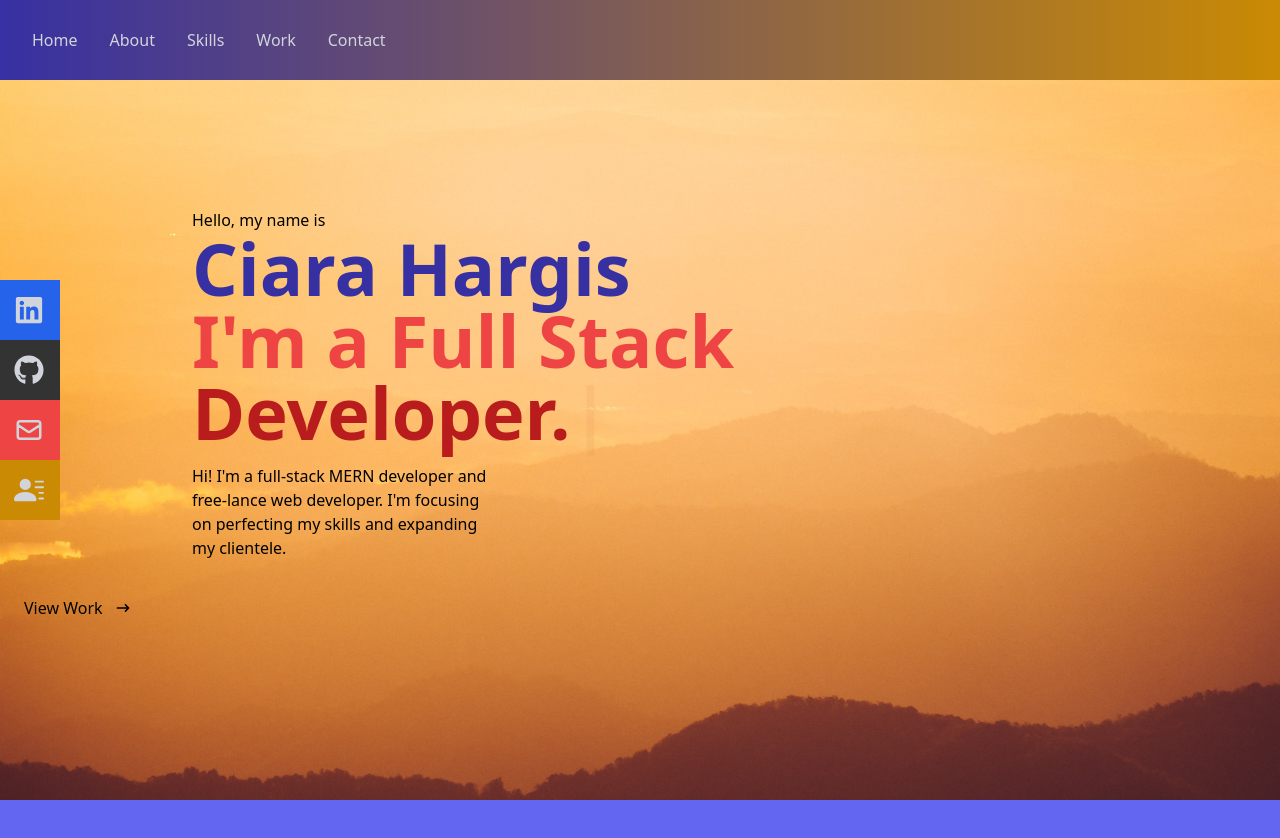
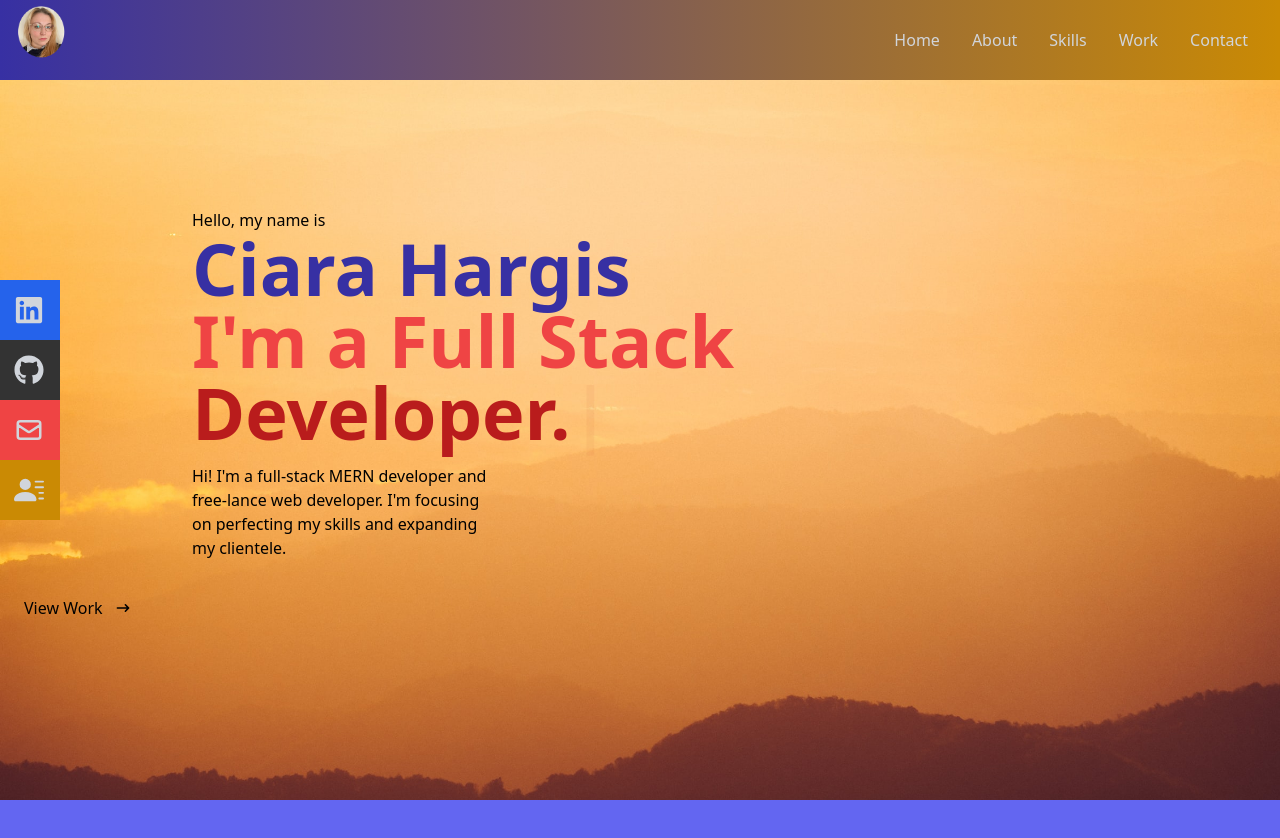
Before and after one commit to NumiBlue/reactportfolio, a React (Create React App) app in the folder my-app/: page / in a window 1280 px wide. Shown: the top 838 px of the page. Built offline with nearby package versions, Linux system fonts and the light colour scheme; a web font is replaced by a local one.

Commit message:
adds image

```diff
--- a/my-app/src/components/Navbar.jsx
+++ b/my-app/src/components/Navbar.jsx
@@ -9,8 +9,7 @@ import {
 } from 'react-icons/fa';
 import { HiOutlineMail } from 'react-icons/hi';
 import { BsFillPersonLinesFill } from 'react-icons/bs';
-// import Logo from '../assets/wes-hicks-G2W_8eagxNQ-unsplash-2.jpg';
-
+import Image from '../assets/myImage.png';
 import { Link } from 'react-scroll';
 
 const Navbar = () => {
@@ -18,9 +17,9 @@ const Navbar = () => {
   const handleClick = () => setNav(!nav);
   return (
     <div className='fixed w-full h-[80px] flex justify-between items-center px-4 bg-gradient-to-r from-indigo-800 via bg-red-800 to bg-yellow-600 text-gray-300'>
-      {/* <div>
-        <img src={Logo} alt="Logo" style={{width: '350px'}}/>
-        </div> */}
+       <div>
+        <img src={Image} alt='Self Image' style={{ width: '50px' }} />
+      </div>
 
       {/* menu */}
       <ul className='hidden md:flex'>
```
Also changed, not shown: my-app/src/assets/myImage.png (added), 1 other file (tests, documents, lock files or other folders).
